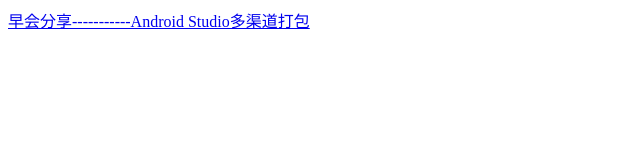
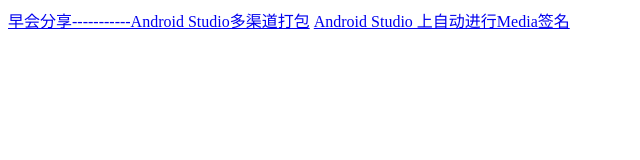
Before and after one commit to licheng260744042/licheng260744042.github.io, a plain HTML site: page index.html in a window 1280 px wide. Shown: the whole page, without its empty margins (0-640 px from the left). Drawn offline with Linux system fonts and the light colour scheme.

Commit message:
Update index.html

```diff
--- a/index.html
+++ b/index.html
@@ -6,5 +6,6 @@
   </head>
   <body>
     <a href="https://licheng260744042.github.io/android_studio/android_studio_multichannel_packing.html" target="_blank">早会分享-----------Android Studio多渠道打包</a>
+    <a href="https://licheng260744042.github.io/android_studio/android_studio_auto_media_sign.html" target="_blank">Android Studio 上自动进行Media签名</a>
   </body>
 </html>
```
